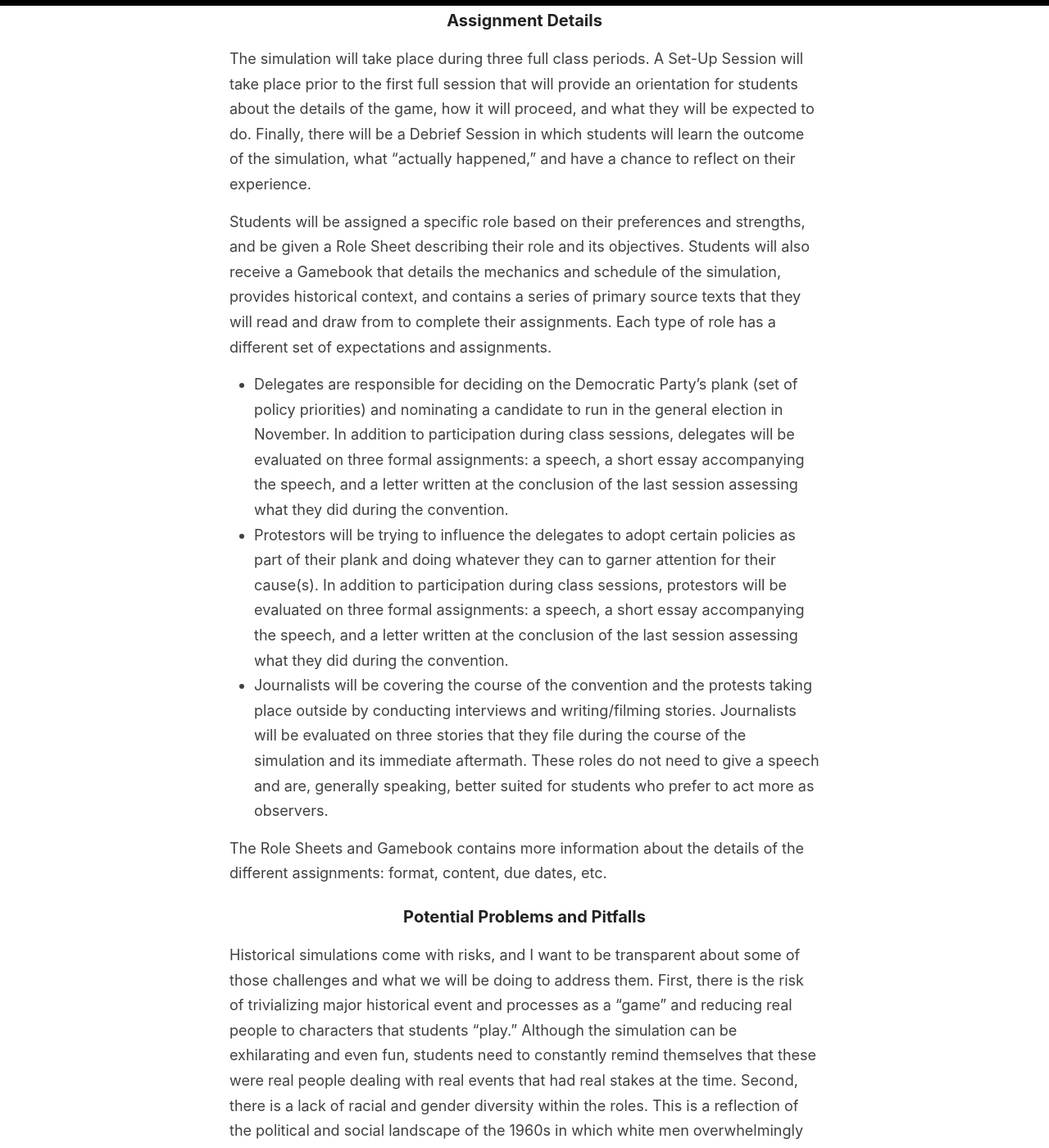
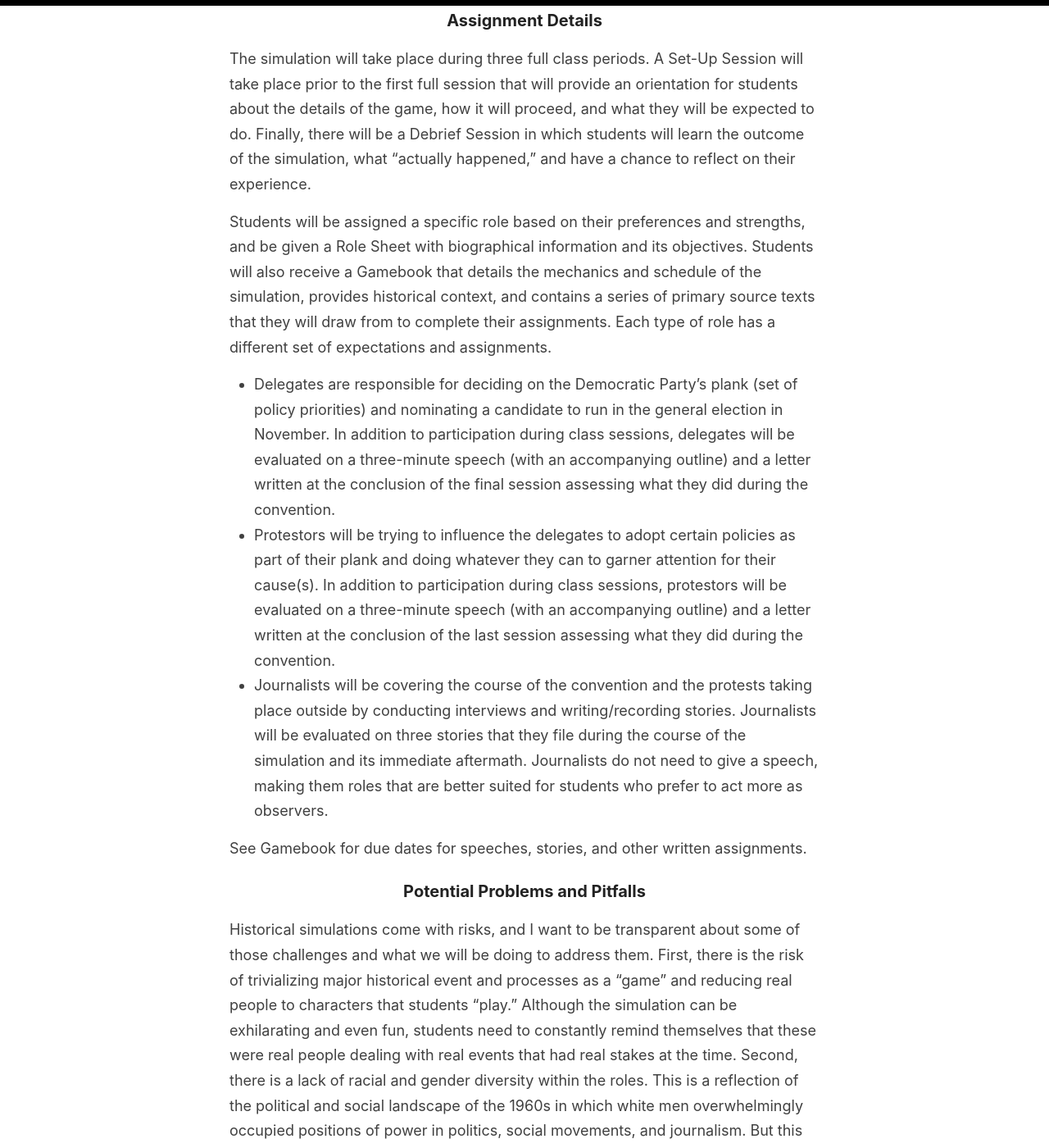
Before and after one commit to cblevins/f20-us-since-1876, a Jekyll site: the page built from _pages/chicago-1968.md, in a window 1280 px wide and 1400 px high, scrolled down 1351 px. Shown: the whole window at 82% size. Built offline with Jekyll 4.4.1, drawn with Linux system fonts in a browser that asks for light colours; some of the changed text lies outside the part shown.

Commit message:
chicago 1968

```diff
--- a/_pages/chicago-1968.md
+++ b/_pages/chicago-1968.md
@@ -17,16 +17,16 @@ Why a historical simulation? *Chicago, 1968* is part of the larger [Reacting to
 
 The simulation will take place during three full class periods. A Set-Up Session will take place prior to the first full session that will provide an orientation for students about the details of the game, how it will proceed, and what they will be expected to do. Finally, there will be a Debrief Session in which students will learn the outcome of the simulation, what "actually happened," and have a chance to reflect on their experience.
 
-Students will be assigned a specific role based on their preferences and strengths, and be given a Role Sheet describing their role and its objectives. Students will also receive a Gamebook that details the mechanics and schedule of the simulation, provides historical context, and contains a series of primary source texts that they will read and draw from to complete their assignments. Each type of role has a different set of expectations and assignments.
+Students will be assigned a specific role based on their preferences and strengths, and be given a Role Sheet with biographical information and its objectives. Students will also receive a Gamebook that details the mechanics and schedule of the simulation, provides historical context, and contains a series of primary source texts that they will draw from to complete their assignments. Each type of role has a different set of expectations and assignments.
 
-- Delegates are responsible for deciding on the Democratic Party's plank (set of policy priorities) and nominating a candidate to run in the general election in November. In addition to participation during class sessions, delegates will be evaluated on three formal assignments: a speech, a short essay accompanying the speech, and a letter written at the conclusion of the last session assessing what they did during the convention.
-- Protestors will be trying to influence the delegates to adopt certain policies as part of their plank and doing whatever they can to garner attention for their cause(s). In addition to participation during class sessions, protestors will be evaluated on three formal assignments: a speech, a short essay accompanying the speech, and a letter written at the conclusion of the last session assessing what they did during the convention.
-- Journalists will be covering the course of the convention and the protests taking place outside by conducting interviews and writing/filming stories. Journalists will be evaluated on three stories that they file during the course of the simulation and its immediate aftermath. These roles do not need to give a speech and are, generally speaking, better suited for students who prefer to act more as observers.
+- Delegates are responsible for deciding on the Democratic Party's plank (set of policy priorities) and nominating a candidate to run in the general election in November. In addition to participation during class sessions, delegates will be evaluated on a three-minute speech (with an accompanying outline) and a letter written at the conclusion of the final session assessing what they did during the convention.
+- Protestors will be trying to influence the delegates to adopt certain policies as part of their plank and doing whatever they can to garner attention for their cause(s). In addition to participation during class sessions, protestors will be evaluated on a three-minute speech (with an accompanying outline) and a letter written at the conclusion of the last session assessing what they did during the convention.
+- Journalists will be covering the course of the convention and the protests taking place outside by conducting interviews and writing/recording stories. Journalists will be evaluated on three stories that they file during the course of the simulation and its immediate aftermath. Journalists do not need to give a speech, making them roles that are better suited for students who prefer to act more as observers.
 
-The Role Sheets and Gamebook contains more information about the details of the different assignments: format, content, due dates, etc.
+See Gamebook for due dates for speeches, stories, and other written assignments.
 
 ### Potential Problems and Pitfalls
 
 Historical simulations come with risks, and I want to be transparent about some of those challenges and what we will be doing to address them. First, there is the risk of trivializing major historical event and processes as a "game" and reducing real people to characters that students "play." Although the simulation can be exhilarating and even fun, students need to constantly remind themselves that these were real people dealing with real events that had real stakes at the time. Second, there is a lack of racial and gender diversity within the roles. This is a reflection of the political and social landscape of the 1960s in which white men overwhelmingly occupied positions of power in politics, social movements, and journalism. But this can be frustrating for women or students of color to have to take on these roles. We will be talking as a group about the best way to approach these issues with care, compassion, and respect.
 
-However, any student who is uncomfortable with the simulation is not required to participate. You are welcome to join these sessions as an observer or to excuse yourself entirely from those three classes. If you elect to do so, I will provide you with readings and an alternative assignment to complete in place of the simulation. I encourage any student who has doubts or questions to reach out to me directly both before or during the simulation to discuss your concerns.
+However, any student who is uncomfortable with the simulation is not required to participate. You are welcome to join these sessions as an observer or to excuse yourself entirely from those three classes. If you elect to do so, I will provide you with readings and an alternative essay assignment to complete in place of the simulation. I encourage any student who has doubts or questions to reach out to me directly both before or during the simulation to discuss your concerns.
```
Also changed, not shown: _pages/schedule.md (+4 -4 lines).
